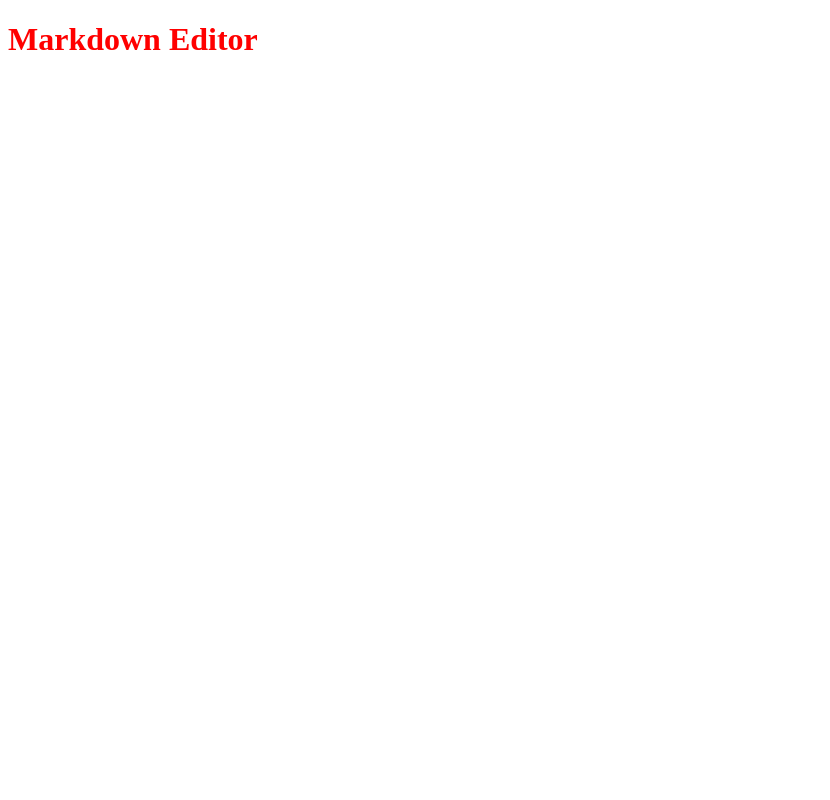
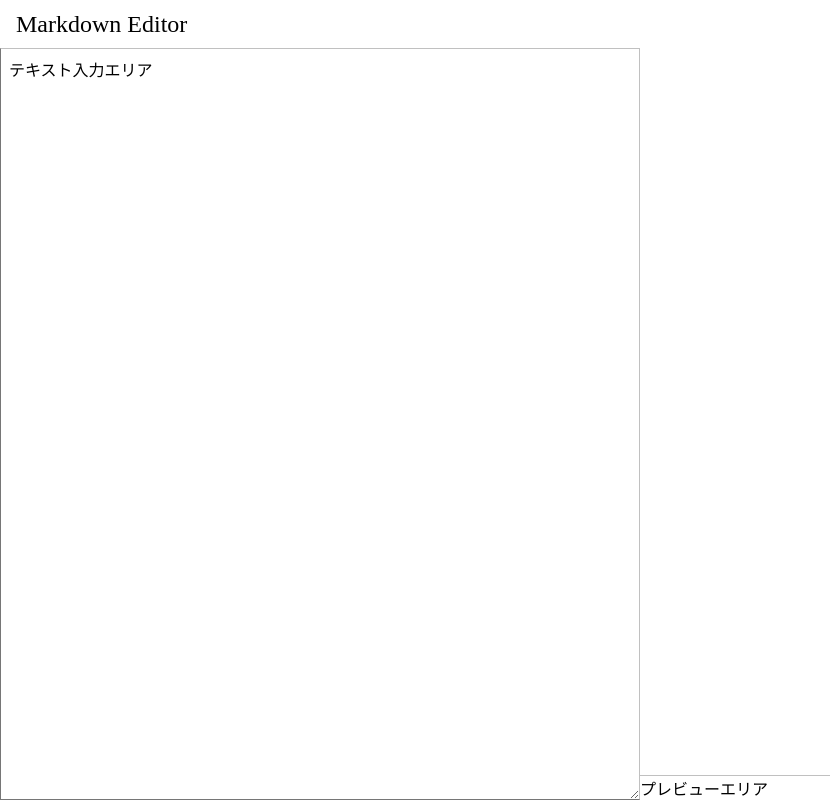
Before and after one commit to minminibear/markdown-editor, a React app: page / in a window 1280 px wide. Shown: the whole page, without its empty margins (0-830 px from the left). Built offline with nearby package versions, Linux system fonts and the light colour scheme.

Commit message:
エディタの見た目を作成

```diff
--- a/print.js
+++ /dev/null
@@ -1,3 +0,0 @@
-export default function printMe() {
-    console.log('Updating print.js...');
-}
--- a/src/index.tsx
+++ b/src/index.tsx
@@ -1,19 +1,26 @@
 import * as React from 'react'
 import { render } from 'react-dom'
 import styled from 'styled-components'
-// import printMe from './print.js'
+import { createGlobalStyle } from 'styled-components'
+import { Editor } from './pages/editor'
 
-const Header = styled.h1`
-    color: red;
+// const Header = styled.h1`
+//     color: red;
+// `
+
+// const Main = (<Header>Markdown Editor</Header>)
+
+const GlobalStyle = createGlobalStyle`
+    body * {
+        box-sizing: border-box;
+    }
 `
 
-const Main = (<Header>Markdown Editor</Header>)
+const Main = (
+    <>
+        <GlobalStyle />
+        <Editor />
+    </>
+)
 
 render(Main, document.getElementById('app'))
-
-// if (module.hot) {
-//     module.hot.accept('./print.js', function () {
-//         console.log('Accepting the updated printMe module!');
-//         printMe();
-//     })
-// }
--- a/src/pages/editor.tsx
+++ b/src/pages/editor.tsx
@@ -0,0 +1,56 @@
+import * as React from 'react'
+import styled from 'styled-components'
+
+const Header = styled.header`
+    font-size: 1.5rem;
+    height: 2rem;
+    left: 0;
+    line-height: 2rem;
+    padding:0.5rem 1rem;
+    position: fixed;
+    right: 0;
+    top: 0;
+`
+
+const Wrapper = styled.div`
+    bottom: 0;
+    left: 0;
+    position: fixed;
+    right: 0;
+    top: 3rem;
+`
+
+const TextArea = styled.textarea`
+    border-right: 1px solid silver;
+    border-top: 1px solid silver;
+    bottom: 0;
+    font-size: 1rem;
+    left: 0;
+    padding: 0.5rem;
+    position: absolute;
+    top: 0;
+    width: 50vw;
+`
+const Preview = styled.div`
+    border-top:1px solid silver;
+    bottom: 0;
+    overflow-y: 1rem;
+    position: absolute;
+    right: 0;
+    width: 50vw;
+`
+// Editor という変数は React.FC という型と定義。
+// React.FC で定義された関数は、JSX で <Editor> という形式で呼び出す事ができる
+export const Editor: React.FC = () => {
+    return (
+        <>
+            <Header>
+                Markdown Editor
+            </Header>
+            <Wrapper>
+                <TextArea value="テキスト入力エリア" />
+                <Preview>プレビューエリア</Preview>
+            </Wrapper>
+        </>
+    )
+}
```
